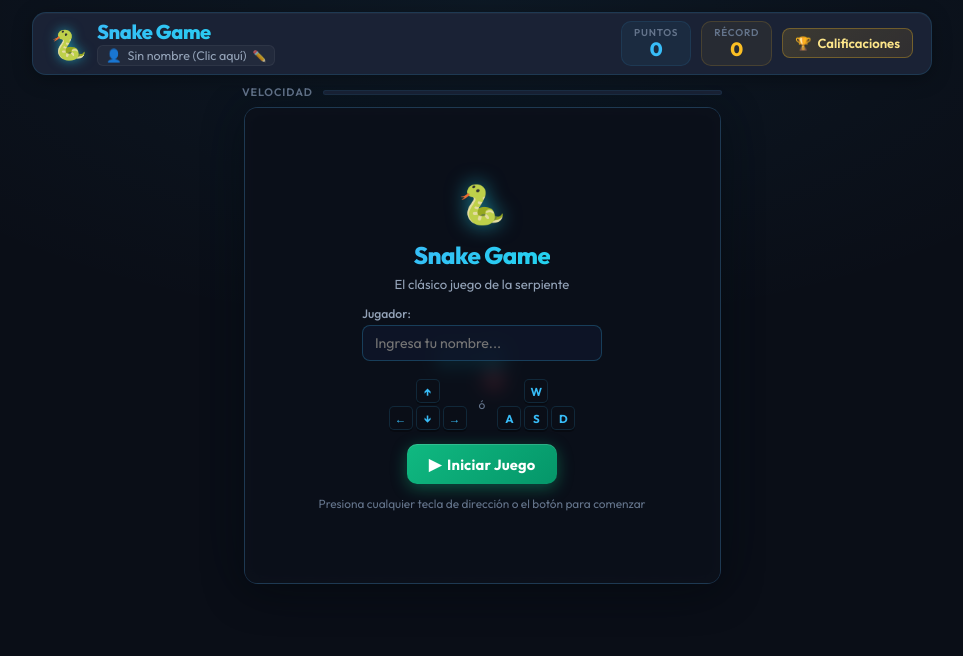
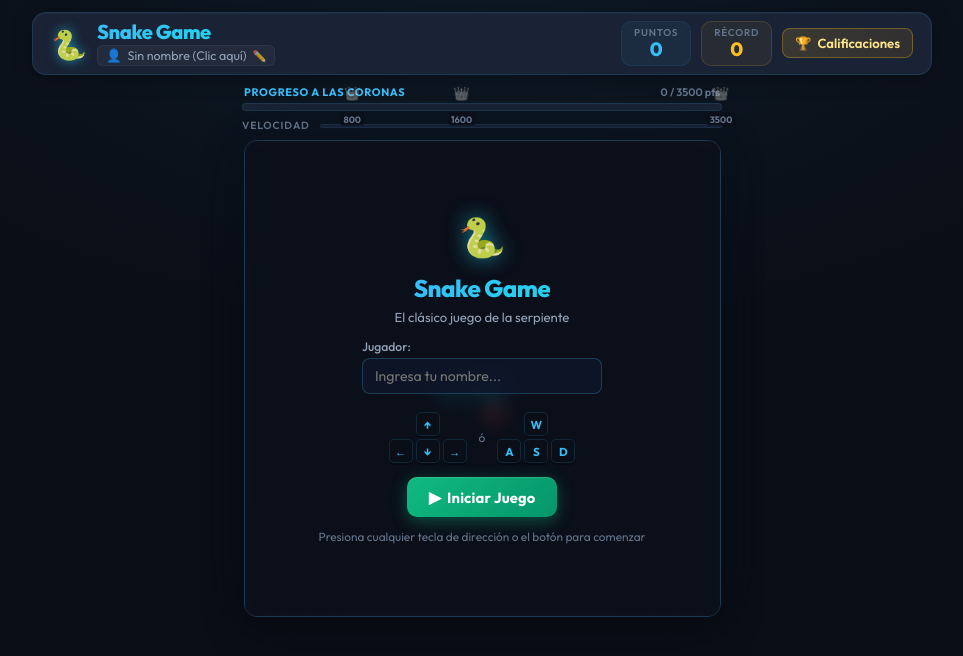
Before and after one commit to victorgonzalez246/game, a React (Vite) app: page / in a window 1280 px wide. Shown: the top 656 px of the page, without its empty margins (158-1121 px from the left). Built offline with nearby package versions, Linux system fonts and the light colour scheme.

Commit message:
feat: add crown progress bar and milestone crowns at 800, 1600, and 3500 points

```diff
--- a/src/components/SnakeGame.css
+++ b/src/components/SnakeGame.css
@@ -97,6 +97,12 @@
   filter: drop-shadow(0 0 6px var(--snake-head-glow));
 }
 
+.header-title-row {
+  display: flex;
+  align-items: center;
+  gap: 8px;
+}
+
 .game-header h1 {
   font-family: 'Outfit', sans-serif;
   font-size: 1.25rem;
@@ -108,6 +114,37 @@
   background-clip: text;
   margin: 0;
   line-height: 1.1;
+}
+
+.crown-header-badge {
+  font-size: 0.68rem;
+  font-weight: 700;
+  padding: 2px 7px;
+  border-radius: 6px;
+  display: inline-flex;
+  align-items: center;
+  gap: 4px;
+  letter-spacing: 0.02em;
+  animation: pulseCrown 2s infinite ease-in-out;
+}
+
+.crown-header-badge.tier-1 {
+  background: rgba(205, 127, 50, 0.2);
+  border: 1px solid rgba(205, 127, 50, 0.5);
+  color: #f6ad55;
+}
+
+.crown-header-badge.tier-2 {
+  background: rgba(226, 232, 240, 0.2);
+  border: 1px solid rgba(226, 232, 240, 0.6);
+  color: #f8fafc;
+}
+
+.crown-header-badge.tier-3 {
+  background: rgba(251, 191, 36, 0.25);
+  border: 1px solid rgba(251, 191, 36, 0.7);
+  color: #fbbf24;
+  box-shadow: 0 0 10px rgba(251, 191, 36, 0.3);
 }
 
 .player-indicator {
@@ -228,6 +265,110 @@
   min-height: 0;
 }
 
+/* ═══════════════════════════════════════════════════════════════════════════
+   Crown Progress Bar & Milestone System
+   ═══════════════════════════════════════════════════════════════════════════ */
+
+.crown-progress-section {
+  width: 100%;
+  max-width: 480px;
+  display: flex;
+  flex-direction: column;
+  gap: 4px;
+  flex-shrink: 0;
+}
+
+.crown-progress-header {
+  display: flex;
+  justify-content: space-between;
+  align-items: center;
+  font-size: 0.68rem;
+  color: var(--text-secondary);
+  padding: 0 2px;
+}
+
+.crown-progress-title {
+  font-weight: 700;
+  text-transform: uppercase;
+  letter-spacing: 0.06em;
+  color: var(--accent);
+}
+
+.crown-progress-score {
+  font-weight: 600;
+  color: var(--text-muted);
+}
+
+.crown-progress-track {
+  position: relative;
+  width: 100%;
+  height: 8px;
+  background: var(--bg-card);
+  border-radius: 6px;
+  border: 1px solid rgba(56, 189, 248, 0.12);
+  display: flex;
+  align-items: center;
+}
+
+.crown-progress-fill {
+  height: 100%;
+  background: linear-gradient(90deg, #cd7f32 0%, #cbd5e1 45%, #fbbf24 100%);
+  border-radius: 5px;
+  transition: width 0.4s cubic-bezier(0.16, 1, 0.3, 1);
+  box-shadow: 0 0 10px rgba(251, 191, 36, 0.4);
+}
+
+.crown-milestone-marker {
+  position: absolute;
+  top: 50%;
+  transform: translate(-50%, -50%);
+  display: flex;
+  flex-direction: column;
+  align-items: center;
+  z-index: 3;
+  pointer-events: none;
+}
+
+.milestone-crown {
+  font-size: 0.82rem;
+  filter: grayscale(1) opacity(0.4);
+  transition: all 0.3s cubic-bezier(0.16, 1, 0.3, 1);
+  transform: translateY(-8px);
+}
+
+.milestone-pts {
+  font-size: 0.58rem;
+  font-weight: 700;
+  color: var(--text-muted);
+  transform: translateY(4px);
+  background: rgba(10, 14, 23, 0.85);
+  padding: 1px 3px;
+  border-radius: 3px;
+}
+
+.crown-milestone-marker.reached .milestone-crown {
+  filter: grayscale(0) opacity(1);
+  transform: translateY(-9px) scale(1.25);
+}
+
+.crown-milestone-marker.tier-1.reached .milestone-crown {
+  filter: drop-shadow(0 0 6px rgba(205, 127, 50, 0.8));
+}
+
+.crown-milestone-marker.tier-2.reached .milestone-crown {
+  filter: drop-shadow(0 0 8px rgba(226, 232, 240, 0.9));
+}
+
+.crown-milestone-marker.tier-3.reached .milestone-crown {
+  filter: drop-shadow(0 0 10px rgba(251, 191, 36, 1));
+  animation: crownGoldBob 1.5s infinite ease-in-out;
+}
+
+@keyframes crownGoldBob {
+  0%, 100% { transform: translateY(-9px) scale(1.25); }
+  50% { transform: translateY(-12px) scale(1.35); }
+}
+
 /* ── Speed Bar ──────────────────────────────────────────────────────────── */
 
 .speed-bar-wrapper {
@@ -240,7 +381,7 @@
 }
 
 .speed-label {
-  font-size: 0.68rem;
+  font-size: 0.65rem;
   font-weight: 600;
   text-transform: uppercase;
   letter-spacing: 0.08em;
@@ -250,7 +391,7 @@
 
 .speed-bar {
   flex: 1;
-  height: 5px;
+  height: 4px;
   background: var(--bg-card);
   border-radius: 3px;
   overflow: hidden;
@@ -262,7 +403,7 @@
   background: linear-gradient(90deg, var(--green-accent), var(--accent), var(--danger));
   border-radius: 3px;
   transition: width 0.3s ease;
-  box-shadow: 0 0 8px var(--green-glow);
+  box-shadow: 0 0 6px var(--green-glow);
 }
 
 /* ═══════════════════════════════════════════════════════════════════════════
@@ -313,6 +454,57 @@
     0 0 20px rgba(34, 211, 238, 0.25);
   position: relative;
   z-index: 2;
+  display: flex;
+  align-items: center;
+  justify-content: center;
+}
+
+/* Crown on head */
+.snake-crown-icon {
+  position: absolute;
+  top: -10px;
+  font-size: 0.8rem;
+  z-index: 10;
+  pointer-events: none;
+  animation: crownHover 1.2s infinite alternate ease-in-out;
+  filter: drop-shadow(0 0 6px rgba(251, 191, 36, 0.8));
+}
+
+@keyframes crownHover {
+  0% { transform: translateY(0) scale(1); }
+  100% { transform: translateY(-2px) scale(1.15); }
+}
+
+/* Snake head tiers */
+.cell.snake-head.crown-tier-1 {
+  background: linear-gradient(135deg, #cd7f32, #d97706);
+  box-shadow: 0 0 12px rgba(205, 127, 50, 0.8), 0 0 24px rgba(205, 127, 50, 0.4);
+}
+
+.cell.snake-head.crown-tier-2 {
+  background: linear-gradient(135deg, #f8fafc, #94a3b8);
+  box-shadow: 0 0 14px rgba(248, 250, 252, 0.9), 0 0 28px rgba(148, 163, 184, 0.6);
+}
+
+.cell.snake-head.crown-tier-3 {
+  background: linear-gradient(135deg, #fbbf24, #f59e0b);
+  box-shadow: 0 0 16px rgba(251, 191, 36, 1), 0 0 32px rgba(245, 158, 11, 0.8);
+}
+
+/* Snake body tiers */
+.cell.snake-body.body-tier-1 {
+  background: linear-gradient(135deg, #b45309, #78350f);
+  box-shadow: 0 0 4px rgba(205, 127, 50, 0.4);
+}
+
+.cell.snake-body.body-tier-2 {
+  background: linear-gradient(135deg, #cbd5e1, #64748b);
+  box-shadow: 0 0 4px rgba(226, 232, 240, 0.5);
+}
+
+.cell.snake-body.body-tier-3 {
+  background: linear-gradient(135deg, #f59e0b, #b45309);
+  box-shadow: 0 0 6px rgba(251, 191, 36, 0.6);
 }
 
 /* Eyes */
@@ -609,6 +801,37 @@
   border-radius: 20px;
   border: 1px solid rgba(251, 191, 36, 0.25);
   animation: pulse 1.5s infinite;
+}
+
+.gameover-crown-badge {
+  font-size: 0.84rem;
+  font-weight: 700;
+  padding: 6px 16px;
+  border-radius: 10px;
+  margin-top: -4px;
+  margin-bottom: 2px;
+  display: inline-flex;
+  align-items: center;
+  gap: 6px;
+}
+
+.gameover-crown-badge.tier-1 {
+  background: rgba(205, 127, 50, 0.15);
+  border: 1px solid rgba(205, 127, 50, 0.4);
+  color: #f6ad55;
+}
+
+.gameover-crown-badge.tier-2 {
+  background: rgba(226, 232, 240, 0.15);
+  border: 1px solid rgba(226, 232, 240, 0.5);
+  color: #f8fafc;
+}
+
+.gameover-crown-badge.tier-3 {
+  background: rgba(251, 191, 36, 0.2);
+  border: 1px solid rgba(251, 191, 36, 0.6);
+  color: #fbbf24;
+  box-shadow: 0 0 16px rgba(251, 191, 36, 0.3);
 }
 
 @keyframes pulse {
--- a/src/components/SnakeGame.jsx
+++ b/src/components/SnakeGame.jsx
@@ -14,6 +14,24 @@ const DIRECTION = {
   LEFT: { x: -1, y: 0 },
   RIGHT: { x: 1, y: 0 },
 };
+
+const CROWN_MILESTONES = [
+  { score: 800, tier: 1, name: 'Corona de Bronce', icon: '👑', color: '#cd7f32', glow: 'rgba(205, 127, 50, 0.6)' },
+  { score: 1600, tier: 2, name: 'Corona de Plata', icon: '👑', color: '#e2e8f0', glow: 'rgba(226, 232, 240, 0.8)' },
+  { score: 3500, tier: 3, name: 'Corona de Oro Real', icon: '👑', color: '#fbbf24', glow: 'rgba(251, 191, 36, 0.9)' },
+];
+
+function getActiveCrown(currentScore) {
+  if (currentScore >= 3500) return CROWN_MILESTONES[2];
+  if (currentScore >= 1600) return CROWN_MILESTONES[1];
+  if (currentScore >= 800) return CROWN_MILESTONES[0];
+  return null;
+}
+
+function getProgressPercentage(currentScore) {
+  const maxScore = 3500;
+  return Math.min(100, Math.max(0, (currentScore / maxScore) * 100));
+}
 
 const INITIAL_SNAKE = [
   { x: 10, y: 10 },
@@ -314,6 +332,8 @@ export default function SnakeGame() {
 
   // ── Render helpers ───────────────────────────────────────────────────────
   const headDir = getDirectionName(direction);
+  const activeCrown = getActiveCrown(score);
+  const progressPercent = getProgressPercentage(score);
 
   // Build cells array
   const cells = [];
@@ -327,10 +347,10 @@ export default function SnakeGame() {
       let dataDir = undefined;
 
       if (isHead) {
-        className = 'cell snake-head';
+        className = `cell snake-head ${activeCrown ? `crowned crown-tier-${activeCrown.tier}` : ''}`;
         dataDir = headDir;
       } else if (isBody) {
-        className = 'cell snake-body';
+        className = `cell snake-body ${activeCrown ? `body-tier-${activeCrown.tier}` : ''}`;
       } else if (isFood) {
         className = 'cell food';
       }
@@ -340,7 +360,13 @@ export default function SnakeGame() {
           key={`${x}-${y}`}
           className={className}
           data-dir={dataDir}
-        />
+        >
+          {isHead && activeCrown && (
+            <span className="snake-crown-icon" title={activeCrown.name}>
+              {activeCrown.icon}
+            </span>
+          )}
+        </div>
       );
     }
   }
@@ -353,7 +379,14 @@ export default function SnakeGame() {
         <div className="header-left">
           <span className="game-logo">🐍</span>
           <div>
-            <h1>Snake Game</h1>
+            <div className="header-title-row">
+              <h1>Snake Game</h1>
+              {activeCrown && (
+                <span className={`crown-header-badge tier-${activeCrown.tier}`}>
+                  {activeCrown.icon} {activeCrown.name}
+                </span>
+              )}
+            </div>
             <div className="player-indicator" onClick={() => { setTempPlayerName(playerName); setIsEditingPlayer(true); }} title="Haz clic para cambiar jugador">
               <span className="player-icon">👤</span>
               <span className="player-name">{playerName || 'Sin nombre (Clic aquí)'}</span>
@@ -384,6 +417,35 @@ export default function SnakeGame() {
       {/* Main Layout: Game Board and Side Leaderboard */}
       <div className="game-main-content">
         <div className="game-play-area">
+          {/* Crown Progress Bar */}
+          <div className="crown-progress-section">
+            <div className="crown-progress-header">
+              <span className="crown-progress-title">Progreso a las Coronas</span>
+              <span className="crown-progress-score">{score} / 3500 pts</span>
+            </div>
+            <div className="crown-progress-track">
+              <div
+                className="crown-progress-fill"
+                style={{ width: `${progressPercent}%` }}
+              />
+              {CROWN_MILESTONES.map((m) => {
+                const milestonePercent = (m.score / 3500) * 100;
+                const isReached = score >= m.score;
+                return (
+                  <div
+                    key={m.score}
+                    className={`crown-milestone-marker tier-${m.tier} ${isReached ? 'reached' : ''}`}
+                    style={{ left: `${milestonePercent}%` }}
+                    title={`${m.name}: ${m.score} pts`}
+                  >
+                    <span className="milestone-crown">{m.icon}</span>
+                    <span className="milestone-pts">{m.score}</span>
+                  </div>
+                );
+              })}
+            </div>
+          </div>
+
           {/* Game Speed Indicator */}
           <div className="speed-bar-wrapper">
             <div className="speed-label">Velocidad</div>
@@ -493,6 +555,11 @@ export default function SnakeGame() {
                   </div>
                   {score >= highScore && score > 0 && (
                     <div className="new-record-badge">🏆 ¡Nuevo Récord!</div>
+                  )}
+                  {activeCrown && (
+                    <div className={`gameover-crown-badge tier-${activeCrown.tier}`}>
+                      {activeCrown.icon} ¡Obtuviste la {activeCrown.name}!
+                    </div>
                   )}
                   <div className="game-over-buttons">
                     <button className="btn btn-restart" onClick={resetGame}>
```
